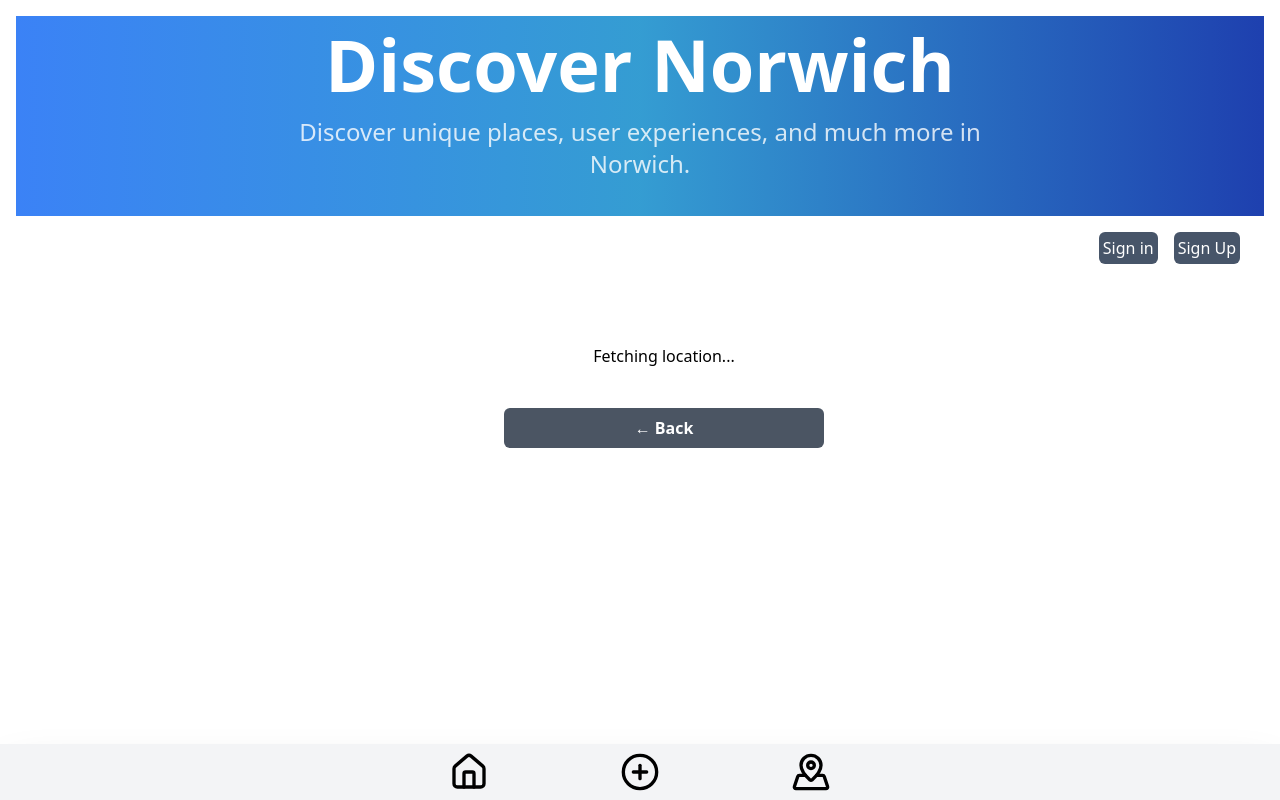
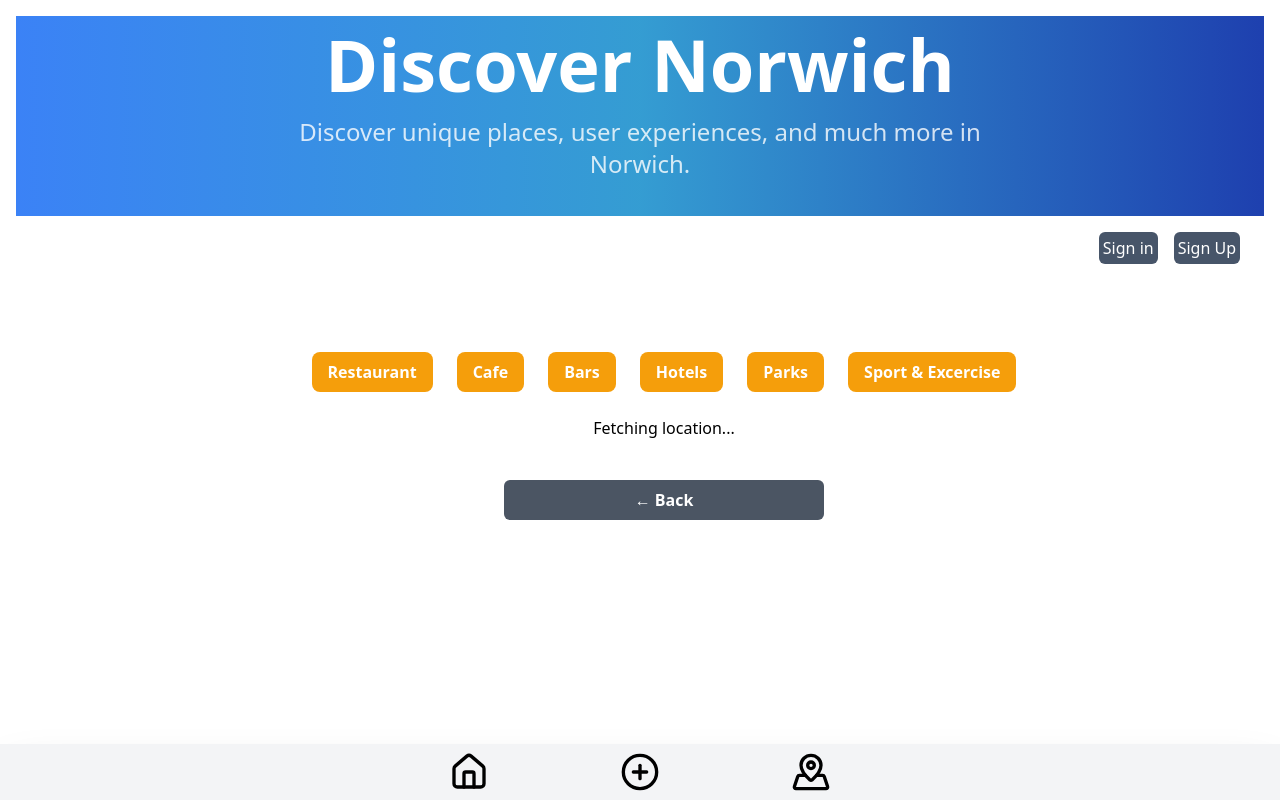
Before and after one commit to Imori07/week12-project, a Next.js app: page /NearMeMap in a window 1280 px wide. Shown: the top 800 px of the page. Built offline with nearby package versions, Linux system fonts and the light colour scheme; no server answers.

Commit message:
Add map button

```diff
--- a/src/components/MapLocation.jsx
+++ b/src/components/MapLocation.jsx
@@ -2,6 +2,7 @@
 import { useState, useEffect } from 'react';
 export default function Location({mapsKey}) {
     const [location, setLocation] = useState(null);
+    const [show, setshow] = useState(0);
     useEffect(() => {
     const getUserLocation = () => {
 
@@ -21,20 +22,117 @@ export default function Location({mapsKey}) {
 
   return(
     <>
+
     <div className="flex flex-col items-center gap-4 w-full bg-white m-6">
-      {location ? (
-        <p className='text-xl'>
-         <strong>Your Location is </strong>: {location.latitude}, {location.longitude} <iframe width="850" height="550" loading="lazy"
+    <div className=" flex gap-2 flex-row items-center text-center justify-center ">
+        <button
+          onClick={() => {
+            setshow(0);
+          }}
+          className="bg-amber-500 m-2 hover:bg-amber-700 text-white font-bold py-2 px-4 rounded-lg"
+        >
+           Restaurant
+        </button>
+        <button
+          onClick={() => {
+            setshow(1);
+          }}
+          className="bg-amber-500 m-2 hover:bg-amber-700 text-white font-bold py-2 px-4 rounded-lg"
+        >
+          Cafe
+        </button>
+        <button
+          onClick={() => {
+            setshow(2);
+          }}
+          className="bg-amber-500 m-2 hover:bg-amber-700 text-white font-bold py-2 px-4 rounded-lg"
+        >
+         Bars
+        </button>
+        <button
+          onClick={() => {
+            setshow(3);
+          }}
+          className="bg-amber-500 m-2 hover:bg-amber-700 text-white font-bold py-2 px-4 rounded-lg"
+        >
+          Hotels
+        </button>
+        <button
+          onClick={() => {
+            setshow(4);
+          }}
+          className="bg-amber-500 m-2 hover:bg-amber-700 text-white font-bold py-2 px-4 rounded-lg"
+        >
+          Parks
+        </button>
+        <button
+          onClick={() => {
+            setshow(5);
+          }}
+          className="bg-amber-500 m-2 hover:bg-amber-700 text-white font-bold py-2 px-4 rounded-lg"
+        >
+          Sport & Excercise
+        </button>
+        </div>
+      {show === 0 && ( location ? (
+        <div className='text-xl'>
+         <strong>Your Location is </strong>: {location.latitude}, {location.longitude} <div> <iframe width="650" height="450" loading="lazy"
             src={`https://www.google.com/maps/embed/v1/search?q=Restaurants&language=en&zoom=13&center=${location.latitude},${location.longitude}&key=${mapsKey}`}></iframe>
-
-        </p>
+</div>
+        </div>
       ) : (
         <p>Fetching location...</p>
+      ))}
 
+{show === 1 && ( location ? (
+        <div className='text-xl'>
+         <strong>Your Location is </strong>: {location.latitude}, {location.longitude} <div> <iframe width="650" height="450" loading="lazy"
+            src={`https://www.google.com/maps/embed/v1/search?q=cafe&language=en&zoom=13&center=${location.latitude},${location.longitude}&key=${mapsKey}`}></iframe>
+</div>
+        </div>
+      ) : (
+        <p>Fetching location...</p>
+      ))}
+       {show === 2 && ( location ? (
+        <div className='text-xl'>
+         <strong>Your Location is </strong>: {location.latitude}, {location.longitude} <div> <iframe width="650" height="450" loading="lazy"
+            src={`https://www.google.com/maps/embed/v1/search?q=bars&language=en&zoom=13&center=${location.latitude},${location.longitude}&key=${mapsKey}`}></iframe>
+</div>
+        </div>
+      ) : (
+        <p>Fetching location...</p>
+      ))}
 
-      )}
+{show === 3 && ( location ? (
+        <div className='text-xl'>
+         <strong>Your Location is </strong>: {location.latitude}, {location.longitude} <div> <iframe width="650" height="450" loading="lazy"
+            src={`https://www.google.com/maps/embed/v1/search?q=hotels&language=en&zoom=13&center=${location.latitude},${location.longitude}&key=${mapsKey}`}></iframe>
+</div>
+        </div>
+      ) : (
+        <p>Fetching location...</p>
+      ))}
+       {show === 4 && ( location ? (
+        <div className='text-xl'>
+         <strong>Your Location is </strong>: {location.latitude}, {location.longitude} <div> <iframe width="650" height="450" loading="lazy"
+            src={`https://www.google.com/maps/embed/v1/search?q=parks&language=en&zoom=13&center=${location.latitude},${location.longitude}&key=${mapsKey}`}></iframe>
+</div>
+        </div>
+      ) : (
+        <p>Fetching location...</p>
+      ))}
 
       </div>
+      {show === 5 && ( location ? (
+        <div className='text-xl'>
+         <strong>Your Location is </strong>: {location.latitude}, {location.longitude} <div> <iframe width="650" height="450" loading="lazy"
+            src={`https://www.google.com/maps/embed/v1/search?q=exercise&language=en&zoom=13&center=${location.latitude},${location.longitude}&key=${mapsKey}`}></iframe>
+</div>
+        </div>
+      ) : (
+        <p>Fetching location...</p>
+      ))}
+
     </>
   )
 }
```
